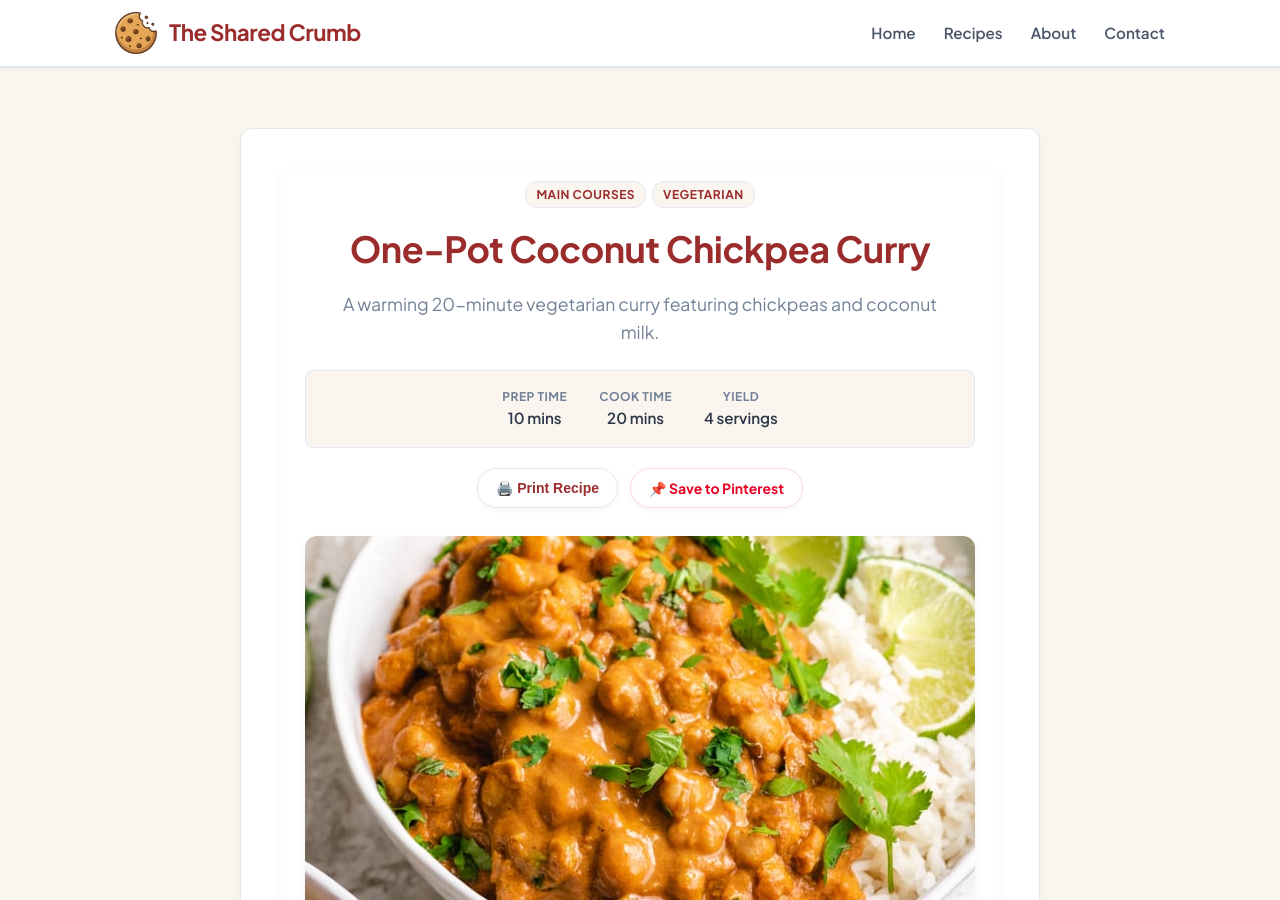
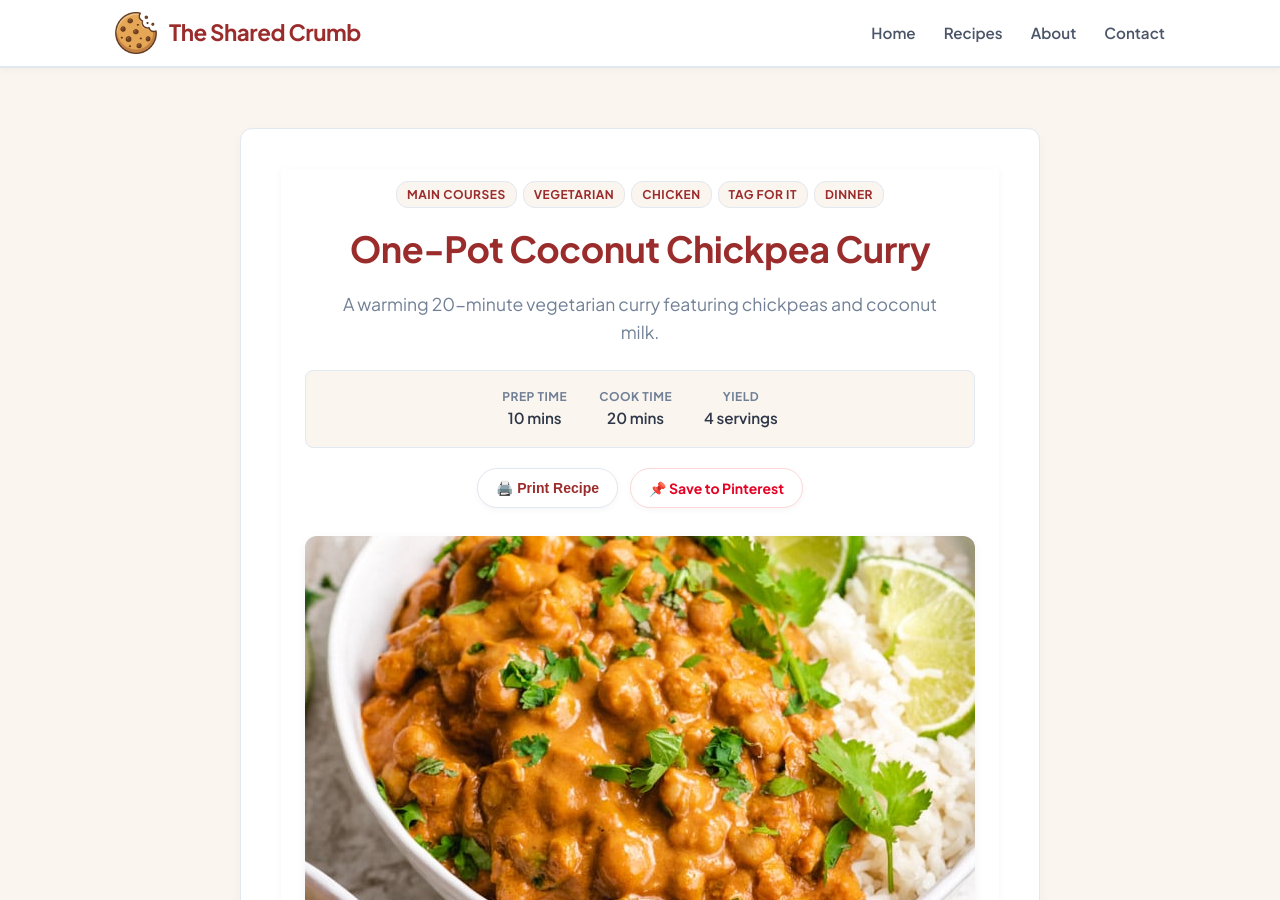
Before and after one commit to TheSharedCrumb/TheSharedCrumb, a Jekyll site: the page built from _recipes/test-chicken-curry.md, in a window 1280 px wide and 900 px high. Built offline with Jekyll 4.4.1, drawn with Linux system fonts in a browser that asks for light colours.

Commit message:
Update recipe categories for chicken curry
Added 'Chicken' and additional tags to the category.

```diff
--- a/_recipes/test-chicken-curry.md
+++ b/_recipes/test-chicken-curry.md
@@ -2,7 +2,7 @@
 layout: recipe
 title: "One-Pot Coconut Chickpea Curry"
 description: "A warming 20-minute vegetarian curry featuring chickpeas and coconut milk."
-category: [Main Courses, Vegetarian]
+category: [Main Courses, Vegetarian, Chicken, tag for it, dinner]
 prep_time: "10 mins"
 cook_time: "20 mins"
 yield: "4 servings"
```
